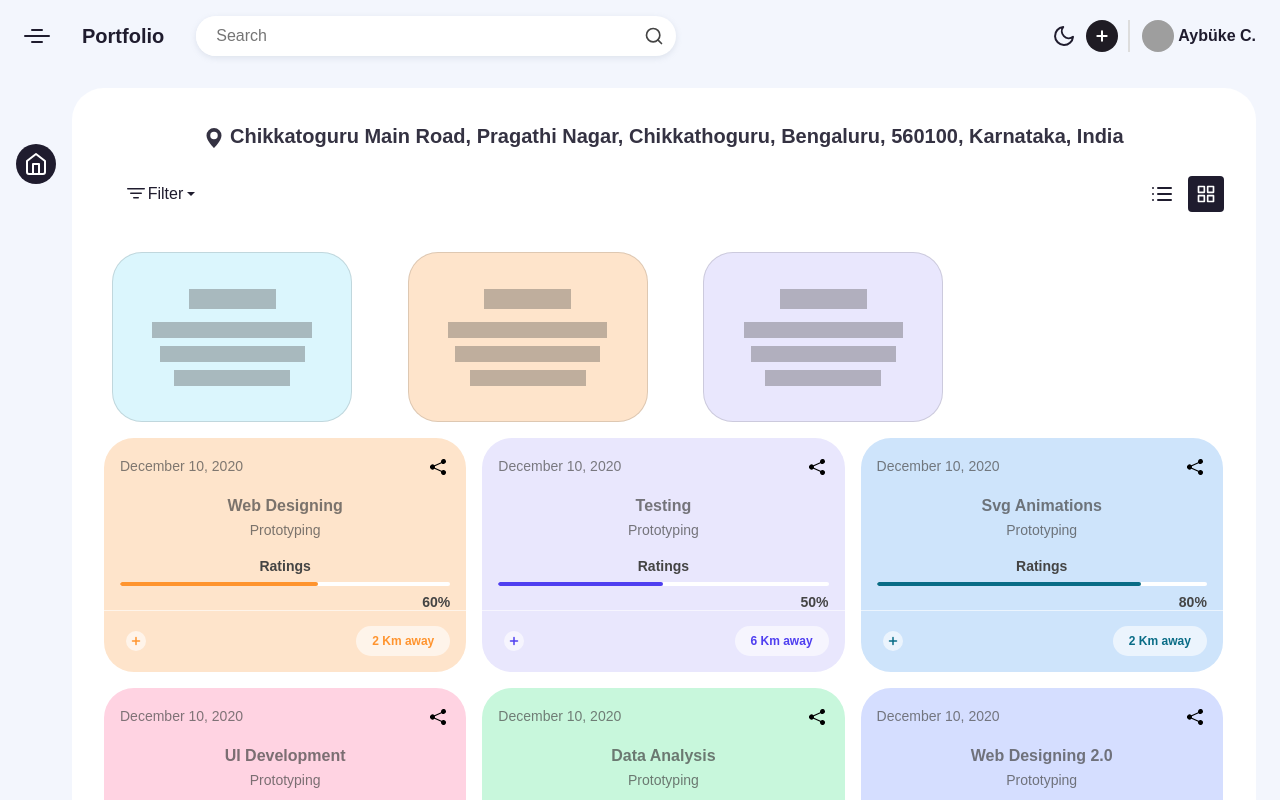
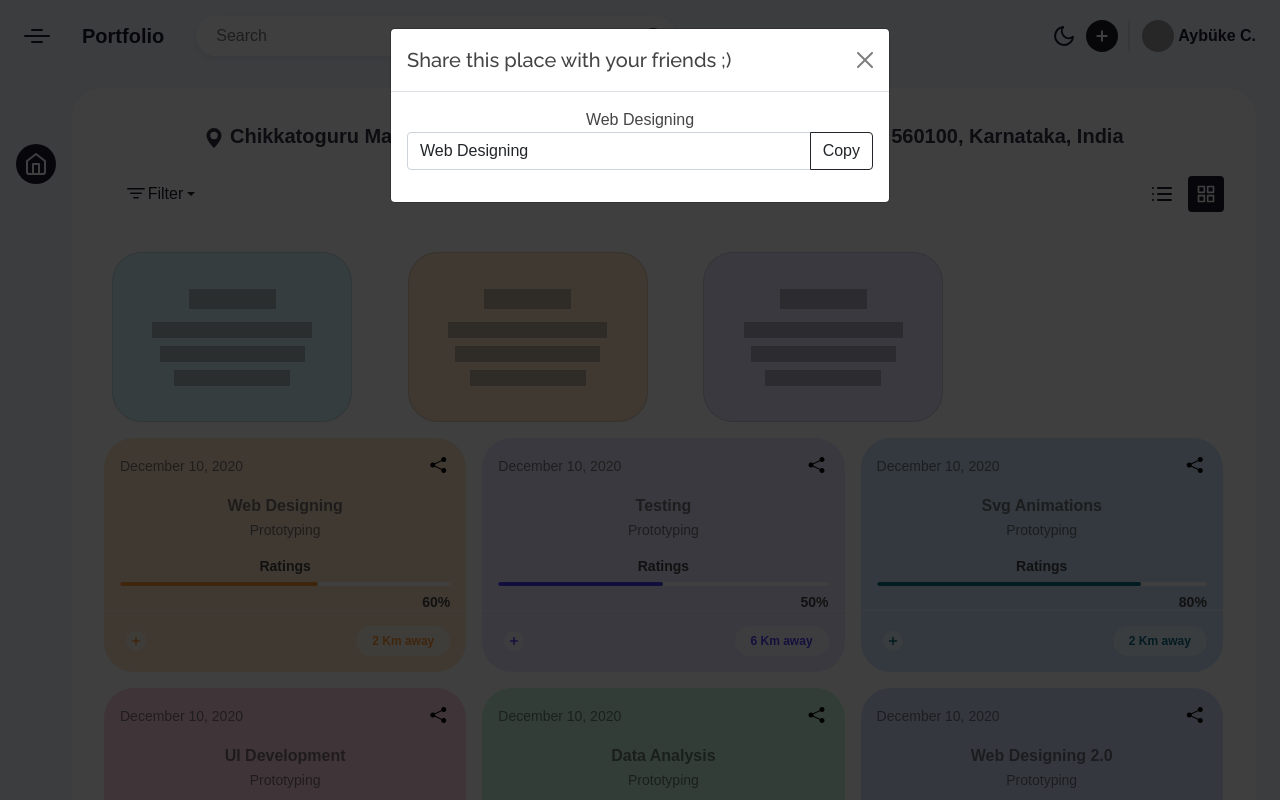
Before and after one commit to sangmesh04/tourist, a React (Create React App) app: page /result in a window 1280 px wide. Both pictures are taken after a click on the button 438 px from the left and 466 px from the top of the page. Shown: the top 800 px of the page. Built offline with nearby package versions, Linux system fonts and the light colour scheme; grey boxes are pictures that could not be loaded.

Commit message:
done with copy function for sharing url

```diff
--- a/src/Sidebar.js
+++ b/src/Sidebar.js
@@ -2,6 +2,22 @@ import { useState } from "react";
 import { Link } from "react-router-dom";
 
 const SideBar = () => {
+
+  function CopyUrlForPlace(placeId) {
+    /* Get the text field */
+    var copyText = document.getElementById("placeUrl"+placeId);
+
+    /* Select the text field */
+    copyText.select();
+    copyText.setSelectionRange(0, 99999); /* For mobile devices */
+
+     /* Copy the text inside the text field */
+    navigator.clipboard.writeText(copyText.value);
+
+    /* Alert the copied text */
+    // alert("Copied the text: " + copyText.value);
+  }
+
   var mainContent = document.getElementById("mainContent");
   var skeleton = document.getElementById("skeleton");
   function hideSkeleton(){
@@ -201,10 +217,9 @@ const SideBar = () => {
             <div className="project-box-header">
               <span>{place.time}</span>
               <div className="more-wrapper">
-                <button className="project-btn-more">
-                <svg xmlns="http://www.w3.org/2000/svg" width="16" height="16" fill="currentColor" className="bi bi-share-fill" viewBox="0 0 16 16">
-  <path d="M11 2.5a2.5 2.5 0 1 1 .603 1.628l-6.718 3.12a2.499 2.499 0 0 1 0 1.504l6.718 3.12a2.5 2.5 0 1 1-.488.876l-6.718-3.12a2.5 2.5 0 1 1 0-3.256l6.718-3.12A2.5 2.5 0 0 1 11 2.5z"/>
-</svg>
+                <button type="button" className="project-btn-more" data-bs-toggle="modal" data-bs-target={"#"+"modal" + place.id}>
+   {/* className="btn btn-lg btn-info" > */}
+   <i className="bi bi-share-fill"></i>
                 </button>
           </div>
         </div>
@@ -232,7 +247,26 @@ const SideBar = () => {
           </div>
         </div>
       </div>
+      <div className="modal fade" id={"modal" + place.id} tabIndex="-1" aria-labelledby="exampleModalLabel" aria-hidden="true">
+  <div className="modal-dialog">
+    <div className="modal-content">
+      <div className="modal-header">
+        <h5 className="modal-title" id="exampleModalLabel">Share this place with your friends ;)</h5>
+        <button type="button" className="btn-close" data-bs-dismiss="modal" aria-label="Close"></button>
+      </div>
+      <div className="modal-body">
+        {place.placename} <br />
+        <div className="input-group mb-3">
+  <input type="text" className="form-control" id={"placeUrl"+place.id} defaultValue={place.placename} aria-label="Recipient's username" aria-describedby="button-addon2" />
+  <button className="btn btn-outline-dark" onClick={() => CopyUrlForPlace(place.id)} type="button" id="button-addon2">Copy</button>
+</div>
+      </div>
     </div>
+  </div>
+</div>
+
+    </div>
+
       ))}
       </div>
       </div>
--- a/src/index.css
+++ b/src/index.css
@@ -1124,3 +1124,60 @@ code {
 .week-container{
 	margin-top: -25px !important;
 }
+
+.hidden {
+	display: none;
+  }
+
+  #website, #btn-cpy {
+	float: left;
+	padding: 3px 6px;
+	margin: 1;
+	border: 1px solid #333;
+	outline: 0;
+	box-shadow: none;
+  }
+
+  #website {
+
+	background-color: #fff;
+	border-right: 0 none;
+	border-radius: 3px 0 0 3px;
+  }
+
+  #btn-cpy {
+	position: relative;
+	background-color: #aaa;
+	border-radius: 0 3px 3px 0;
+	cursor: pointer;
+  }
+
+  .copied::after {
+	position: absolute;
+	top: 12%;
+	right: 110%;
+	display: block;
+	content: "copied";
+	font-size: 0.75em;
+	padding: 2px 3px;
+	color: #fff;
+	background-color: #22a;
+	border-radius: 3px;
+	opacity: 0;
+	will-animate: opacity, transform;
+	animation: showcopied 1.5s ease;
+  }
+
+  @keyframes showcopied {
+	0% {
+	  opacity: 0;
+	  transform: translateX(100%);
+	}
+	70% {
+	  opacity: 1;
+	  transform: translateX(0);
+	}
+	100% {
+	  opacity: 1;
+	}
+  }
```
